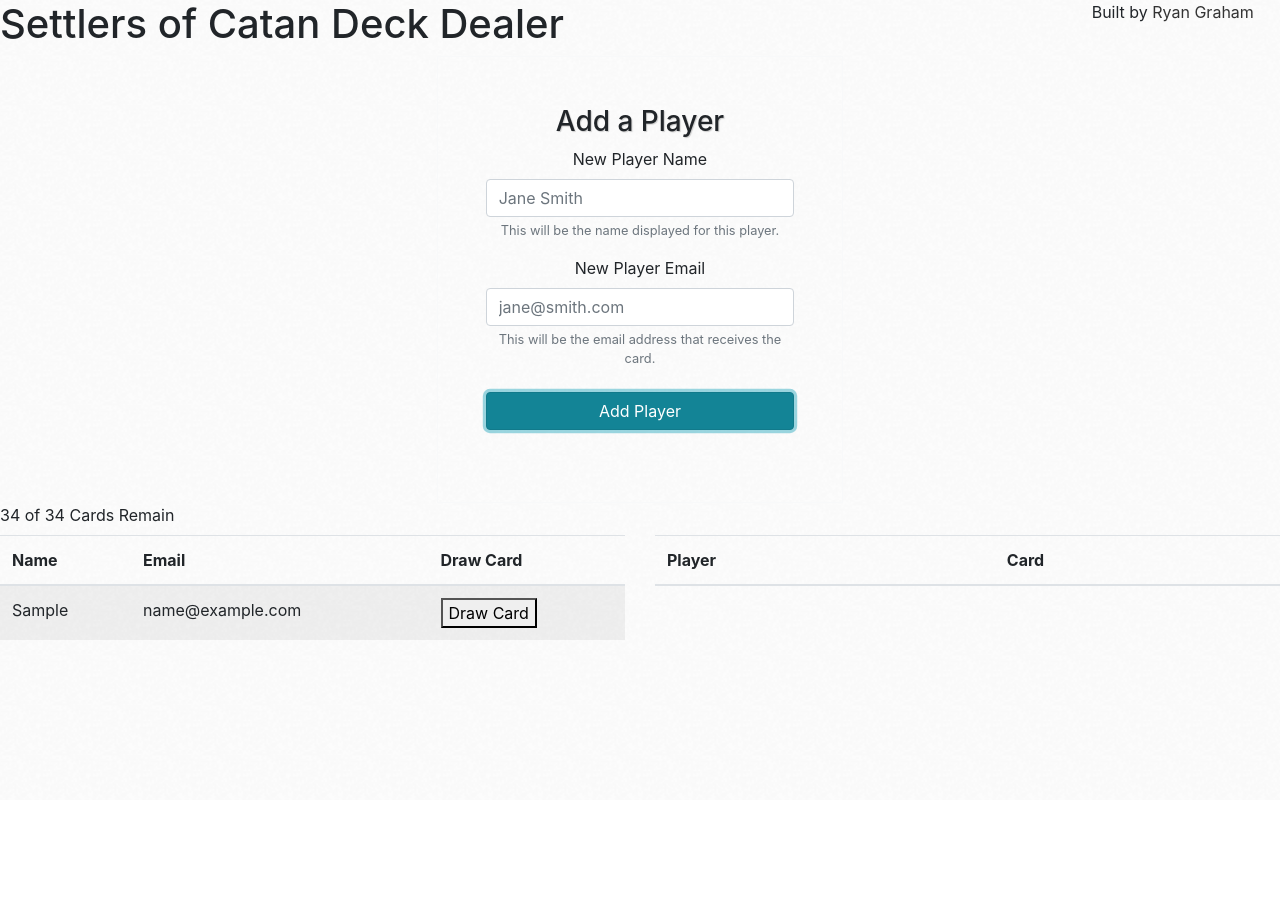
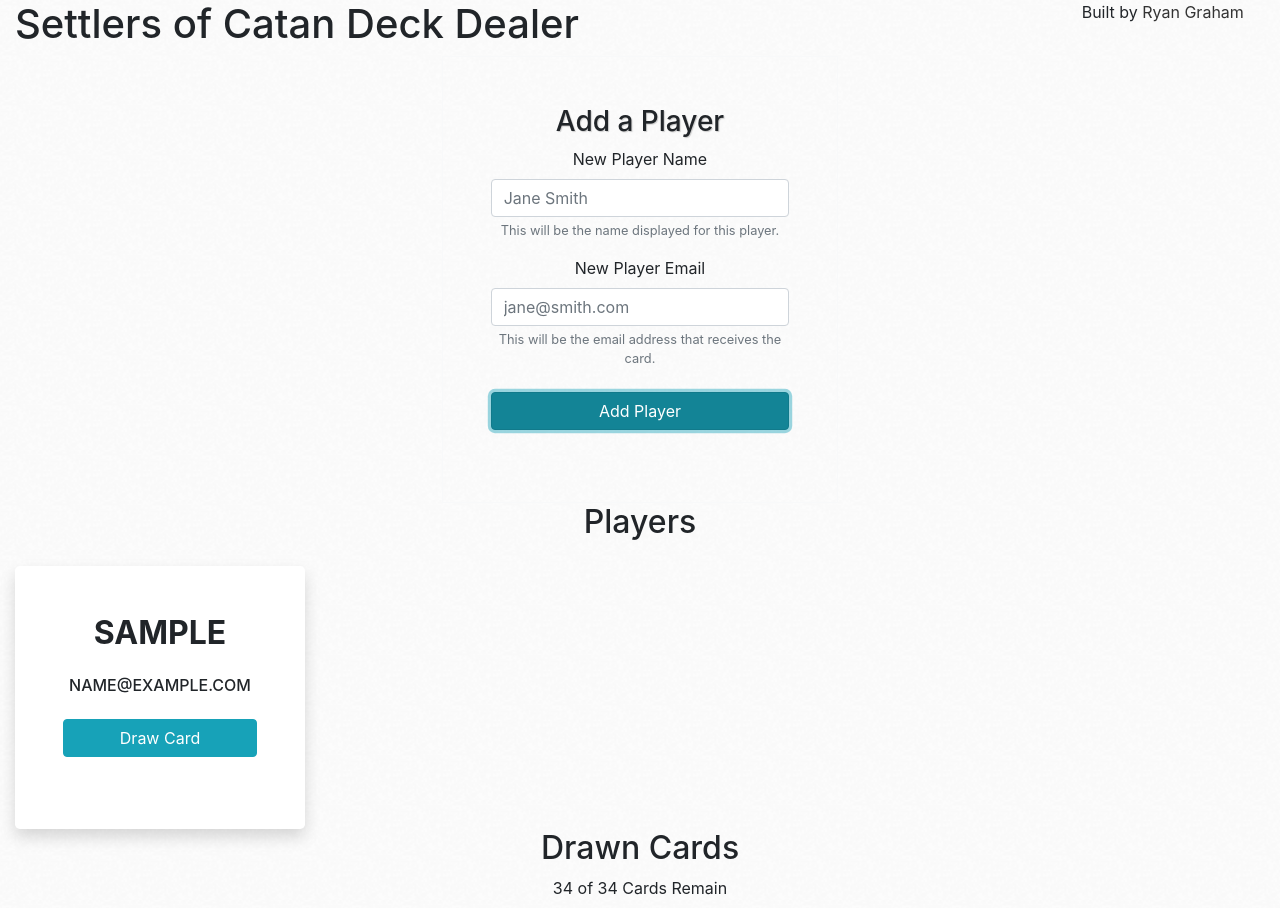
Before and after one commit to ryanroundhouse/ng-catan-cards, an Angular app: page / in a window 1280 px wide. Both pictures are taken after typing "Sample", "name@example.com" into the empty fields and a click on the button "Add Player". Before the commit the page ends 800 px from the top, so only its background shows below. Built offline with nearby package versions, Linux system fonts and the light colour scheme.

Commit message:
use blocks instead of tables to display your data - it looks much better

```diff
--- a/src/app/app.component.html
+++ b/src/app/app.component.html
@@ -1,4 +1,4 @@
-<div class="row">
+<div class="row m-0">
   <div class="col-md-10">
     <h1>Settlers of Catan Deck Dealer</h1>
   </div>
@@ -7,7 +7,7 @@
   </div>
 </div>
 
-<div class="row">
+<div class="row m-0">
   <div class="col-md-4"></div>
   <div class="col-md-4">
     <form [formGroup]="addPlayerForm" (ngSubmit)="onSubmitAddPlayer(addPlayerForm.value)" class="text-center border border-light p-5" >
@@ -27,30 +27,35 @@
   </div>
   <div class="col-md-4"></div>
 </div>
+<div class="centre-div">
+  <h2>Players</h2>
+</div>
+<div class="row text-center align-items-end m-0">
+  <div class="col-lg-3 mb-5 mb-lg-0 mt-3" *ngFor="let player of players">
+    <div class="bg-white p-5 rounded-lg shadow">
+      <h1 class="h2 text-uppercase font-weight-bold mb-4">{{player.name}}</h1>
+      <h2 class="h6 text-uppercase mb-4">{{player.email}}</h2>
+      <button *ngIf="cardsLeft !== 0" class="btn btn-info my-4 btn-block" (click)="drawCard(player.id)">Draw Card</button>
+    </div>
+  </div>
+</div>
+<div class="centre-div">
+  <h2>Drawn Cards</h2>
   <label>{{cardsLeft}} of {{deck.length}} Cards Remain</label>
-<div class="row">
-  <div class="col-md-6">
-    <table class="table table-striped">
-      <thead>
-        <tr>
-          <th scope="col">Name</th>
-          <th scope="col">Email</th>
-          <th scope="col">Draw Card</th>
-        </tr>
-      </thead>
-      <tbody>
-        <tr *ngFor="let player of players">
-          <td scope="row">{{player.name}}</td>
-          <td scope="row">{{player.email}}</td>
-          <td scope="row">
-            <button *ngIf="cardsLeft !== 0" (click)="drawCard(player.id)">Draw Card</button>
-          </td>
-        </tr>
-      </tbody>
-    </table>
 </div>
-  <div class="col-md-6">
-    <table class="table table-striped">
+<div class="row text-center align-items-end m-0">
+  <div class="col-lg-2 mb-5 mb-lg-0 mt-3" *ngFor="let cardEvent of cardEvents">
+    <div class="bg-white p-5 rounded-lg shadow">
+      <h1>{{cardEvent.player.name}}</h1>
+      <input class="form-control" id="{{cardEvent.id}}" style="visibility:collapse" type="textbox" value="{{cardEvent.card.name}}">
+      <a (click)="toggleVisibility(cardEvent.id)">
+        <fa-icon [icon]="faEyeSlash" class="eye-icon" aria-hidden="true"></fa-icon>
+      </a>
+    </div>
+  </div>
+</div>
+
+<!-- <table class="table table-striped">
   <thead>
     <tr>
       <th scope="col">Player</th>
@@ -72,9 +77,6 @@
       </div>
     </tr>
   </tbody>
-    </table>
-  </div>
-
-</div>
+</table> -->
 
 <router-outlet></router-outlet>
--- a/src/app/app.component.scss
+++ b/src/app/app.component.scss
@@ -11,6 +11,10 @@
   cursor:pointer;
 }
 
+.centre-div{
+  text-align:center;
+}
+
 h3 {
   text-shadow: 1px 1px 1px #ccc;
 }
```
Lines whose indentation alone changed are shown as unchanged.
